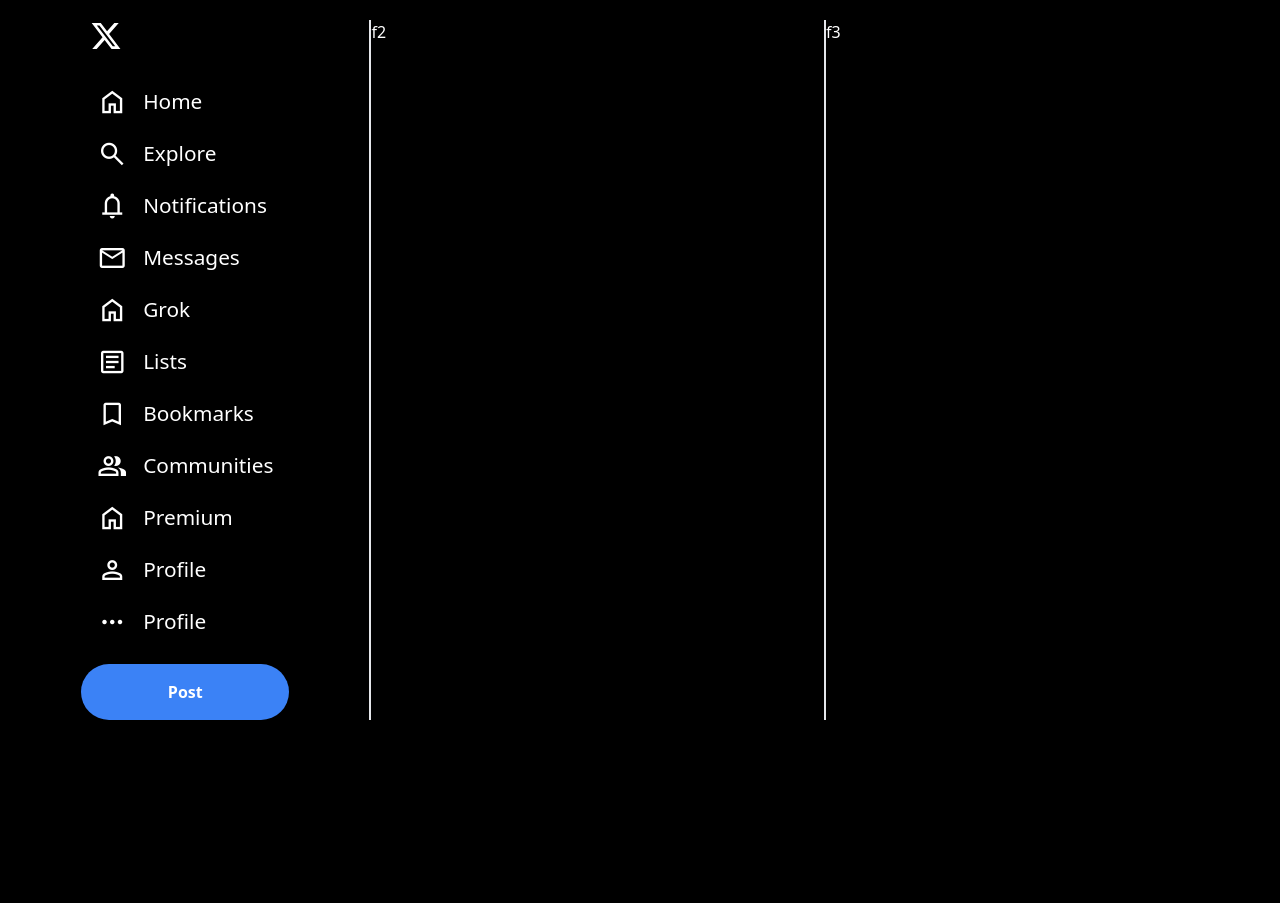
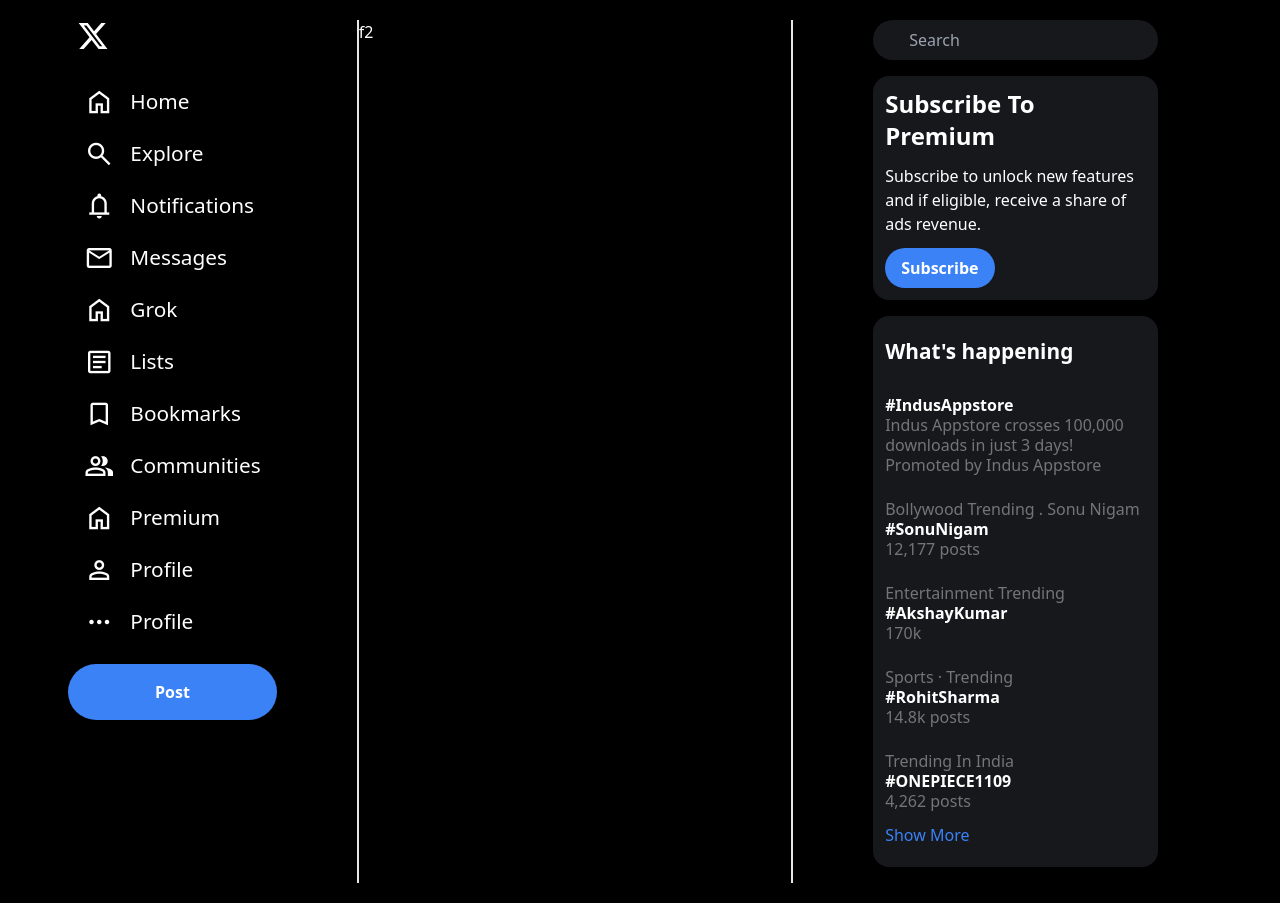
Before and after one commit to omkumarjha/Twitter-Clone-Tailwind-Css, a website built with Vite: page index.html in a window 1280 px wide. Before the commit the page ends 800 px from the top, so only its background shows below. Built offline with nearby package versions, Linux system fonts and the light colour scheme.

Commit message:
Added right side , trending news option

```diff
--- a/index.html
+++ b/index.html
@@ -45,7 +45,59 @@
         </div>
 
         <div class="second w-full border-x-2">f2</div>
-        <div class="third  w-full">f3</div>
+
+        <div class="third  w-full pl-20">
+
+            <div class="search w-[70%]">
+                <input type="search" class="bg-twitterbg rounded-full px-9 py-2 font-medium outline-none  focus:outline-blue-600 w-full" placeholder="Search">
+            </div>
+
+            <div class="subscribe w-[70%] bg-twitterbg my-4 p-3 rounded-2xl flex flex-col">
+                <h1 class="text-2xl font-bold mb-3">Subscribe To Premium</h1>
+                <span class="font-light">Subscribe to unlock new features and if eligible, receive a share of ads revenue.</span>
+                <button class="bg-blue-500 py-2 px-4 rounded-full font-bold mt-3 subsButton w-fit">Subscribe</button>
+            </div>
+
+            <div class="whats bg-twitterbg my-4 w-[70%] rounded-2xl py-5">
+
+                <h1 class="text-[1.3rem] font-bold px-3 pb-4">What's happening</h1>
+                <div class="news">
+                    <div class="trend hover:bg-slate-800 px-3 flex flex-col cursor-pointer  leading-tight py-3">
+                        <h1 class="font-bold">#IndusAppstore</h1>
+                        <span class="font-extralight text-twittercolor">Indus Appstore crosses 100,000 downloads in just 3 days! </span>
+                        <span class="font-extralight text-twittercolor">Promoted by Indus Appstore</span>
+                    </div>
+
+                    <div class="trend hover:bg-slate-800 px-3 flex flex-col cursor-pointer  leading-tight py-3">
+                        <span class="font-extralight text-twittercolor">Bollywood Trending . Sonu Nigam </span>
+                        <h1 class="font-bold">#SonuNigam</h1>
+                        <span class="font-extralight text-twittercolor">12,177 posts</span>
+                    </div>
+
+                    <div class="trend hover:bg-slate-800 px-3 flex flex-col cursor-pointer  leading-tight py-3">
+                        <span class="font-extralight text-twittercolor">Entertainment Trending </span>
+                        <h1 class="font-bold">#AkshayKumar</h1>
+                        <span class="font-extralight text-twittercolor">170k</span>
+                    </div>
+
+                    <div class="trend hover:bg-slate-800 px-3 flex flex-col cursor-pointer  leading-tight py-3">
+                        <span class="font-extralight text-twittercolor">Sports · Trending </span>
+                        <h1 class="font-bold">#RohitSharma</h1>
+                        <span class="font-extralight text-twittercolor">14.8k posts</span>
+                    </div>
+
+                    <div class="trend hover:bg-slate-800 px-3 flex flex-col cursor-pointer  leading-tight py-3">
+                        <span class="font-extralight text-twittercolor">Trending In India </span>
+                        <h1 class="font-bold">#ONEPIECE1109</h1>
+                        <span class="font-extralight text-twittercolor">4,262 posts</span>
+                    </div>
+
+                </div>
+                <span class="more text-blue-500 cursor-pointer font-medium px-3">Show More</span>
+
+            </div>
+
+        </div>
     </div>
 </body>
 </html>
--- a/tailwind.config.js
+++ b/tailwind.config.js
@@ -2,7 +2,12 @@
 module.exports = {
   content: ["*"],
   theme: {
-    extend: {},
+    extend: {
+      colors: {
+        twitterbg : "rgb(22, 24, 28)",
+        twittercolor : "rgb(113, 118, 123)"
+      }
+    },
   },
   plugins: [],
 }
```
